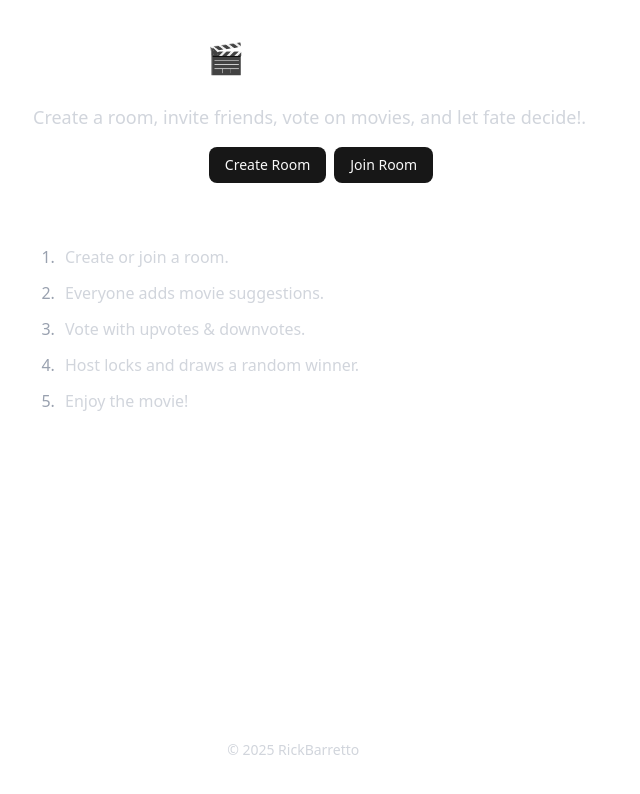
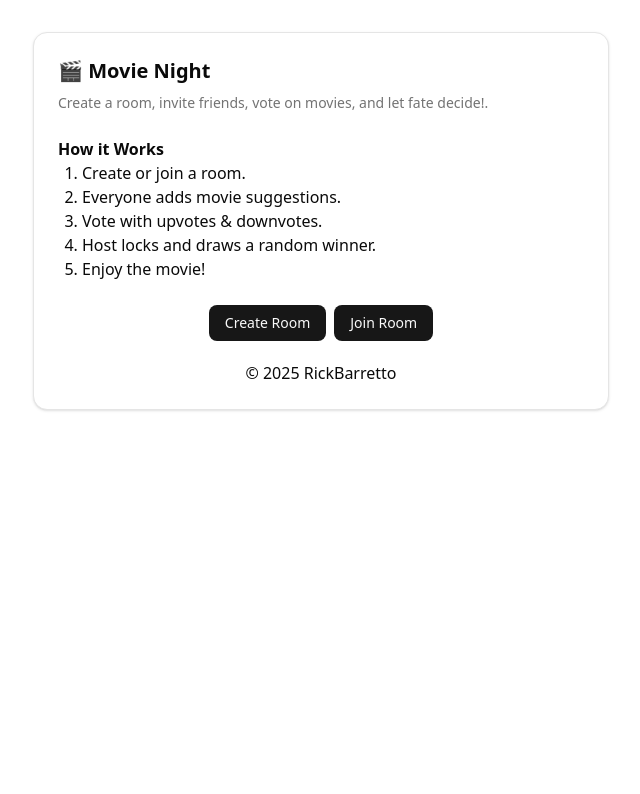
Before and after one commit to RickBarretto/movie-night, a Next.js app in the folder frontend/: page / in a window 1280 px wide. Shown: the top 794 px of the page, without its empty margins (319-959 px from the left). Built offline with nearby package versions, Linux system fonts and the light colour scheme.

Commit message:
Style: Update index page to use ShadCN components

```diff
--- a/frontend/src/pages/index.tsx
+++ b/frontend/src/pages/index.tsx
@@ -1,27 +1,28 @@
-import Link from 'next/link';
+import Link from "next/link";
 
-import { Button } from '@/components/ui/button';
+import { Button } from "@/components/ui/button";
+import {
+  Card,
+  CardContent,
+  CardDescription,
+  CardFooter,
+  CardHeader,
+  CardTitle,
+} from "@/components/ui/card";
 
 export default function Page() {
   return (
-    <div className="max-w-xl h-screen py-10 mx-auto
-      flex flex-col justify-start gap-4"
-    >
-      <header className="prose prose-invert">
-        <h1 className="text-3xl text-center font-bold">🎬 Movie Night</h1>
-        <p className="text-lg">
-          Create a room, invite friends,
-          vote on movies,
-          and let fate decide!.
-        </p>
-      </header>
-      <div className="mx-auto flex items-center gap-2">
-        <Link href="/create"><Button className='cursor-pointer'>Create Room</Button></Link>
-        <Link href="/join"><Button className='cursor-pointer'>Join Room</Button></Link>
-      </div>
-      <article className="prose prose-invert w-fit">
+    <Card className="w-full max-w-xl mx-auto my-8">
+      <CardHeader>
+        <CardTitle className="text-xl">🎬 Movie Night</CardTitle>
+        <CardDescription>
+          Create a room, invite friends, vote on movies, and let fate decide!.
+        </CardDescription>
+      </CardHeader>
+      <CardContent>
+        <article className="w-fit">
           <h3 className="font-bold">How it Works</h3>
-        <ol>
+          <ol className="list-decimal pl-6">
             <li>Create or join a room.</li>
             <li>Everyone adds movie suggestions.</li>
             <li>Vote with upvotes &amp; downvotes.</li>
@@ -29,10 +30,18 @@ export default function Page() {
             <li>Enjoy the movie!</li>
           </ol>
         </article>
-      <span className="my-auto"></span>
-      <footer className="prose prose-invert text-center text-sm">
-        © 2025 RickBarretto
-      </footer>
+      </CardContent>
+      <CardFooter className="flex-col gap-5">
+        <div className="flex gap-2">
+          <Link href="/create">
+            <Button className="cursor-pointer">Create Room</Button>
+          </Link>
+          <Link href="/join">
+            <Button className="cursor-pointer">Join Room</Button>
+          </Link>
         </div>
+        <span>© 2025 RickBarretto</span>
+      </CardFooter>
+    </Card>
   );
 }
```
Lines whose indentation alone changed are shown as unchanged.
